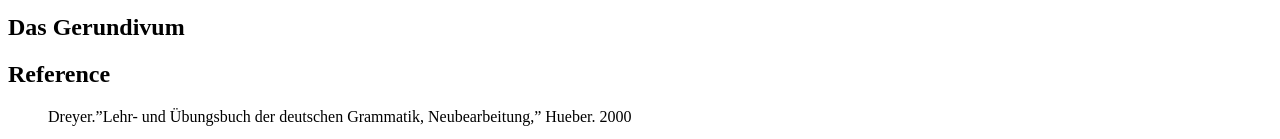
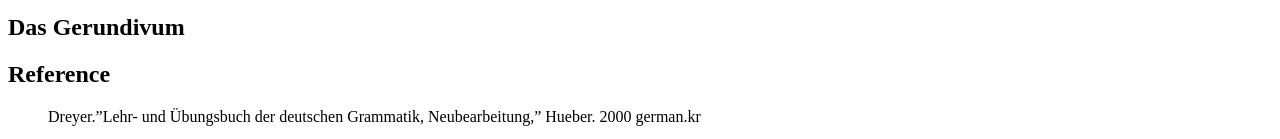
Before and after one commit to finddme/finddme.github.io, a Jekyll site: the page built from _posts/2021-01-24-DeutschGrammtik.md, in a window 1280 px wide and 900 px high, scrolled down 6614 px. Shown: the part 758-897 px from the top of the window. Built offline with Jekyll 4.4.1, drawn with Linux system fonts in a browser that asks for light colours.

Commit message:
Update 2021-01-24-DeutschGrammtik.md

```diff
--- a/_posts/2021-01-24-DeutschGrammtik.md
+++ b/_posts/2021-01-24-DeutschGrammtik.md
@@ -460,3 +460,4 @@ statt dass K2로 쓰인다.
 ## Reference
 
 > Dreyer."Lehr- und Übungsbuch der deutschen Grammatik, Neubearbeitung," Hueber. 2000
+> german.kr
```
